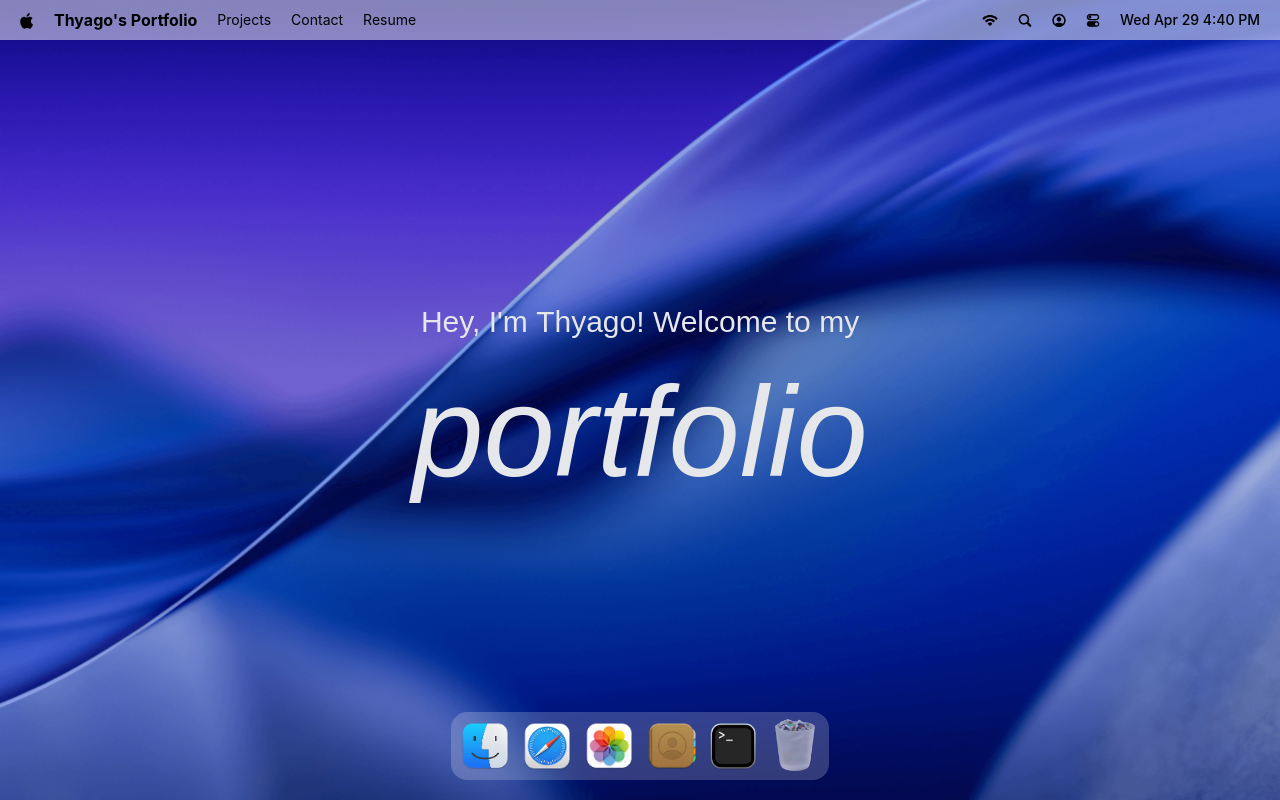
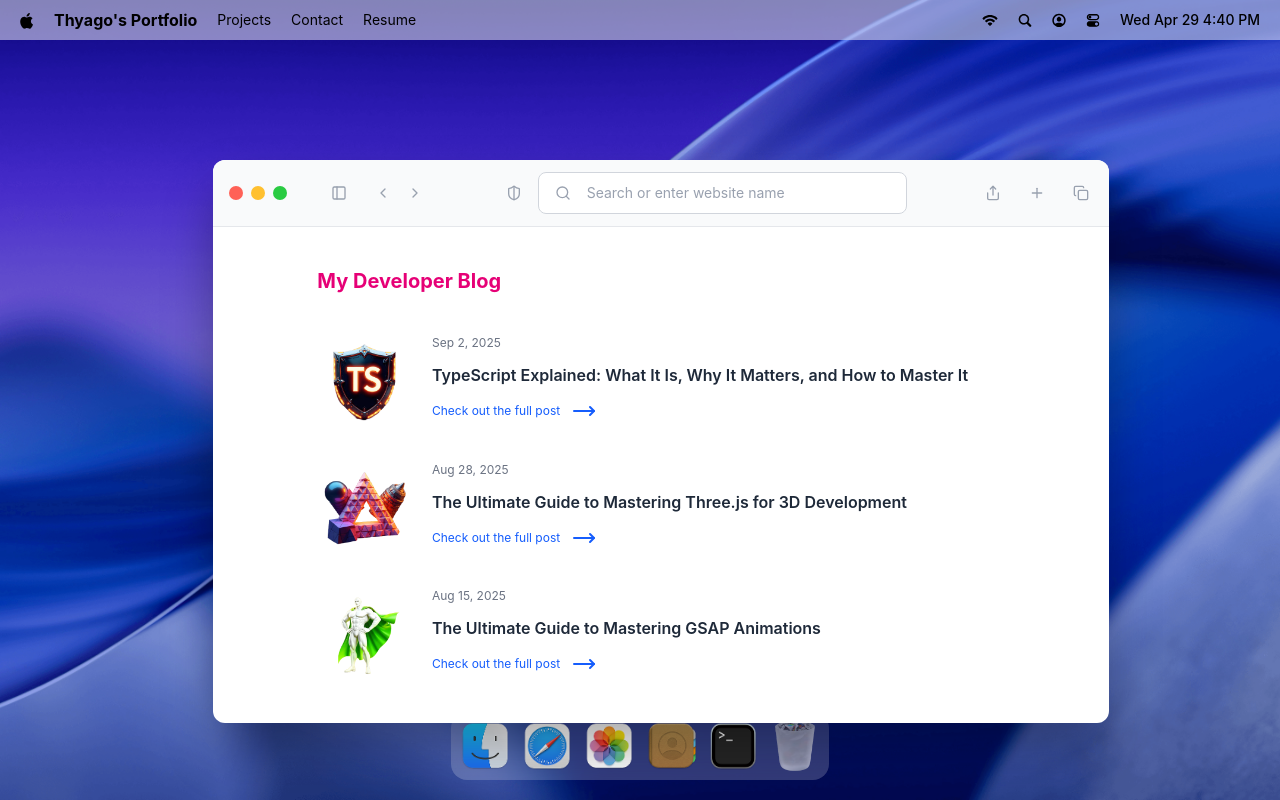
Before and after one commit to Thyagovz/macos_portolio, a React (Vite) app: page / in a window 1280 px wide. Both pictures are taken after a click on the button 547 px from the left and 746 px from the top of the page. Built offline with nearby package versions, Linux system fonts and the light colour scheme; a web font is replaced by a local one.

Commit message:
Implement Safari window component and integrate into App

```diff
--- a/src/App.jsx
+++ b/src/App.jsx
@@ -1,7 +1,7 @@
 import { Dock, Navbar, Welcome } from "#components";
 import { Draggable } from "gsap/Draggable";
 import gsap from "gsap";
-import { Terminal } from "#windows/index";
+import { Safari, Terminal } from "#windows";
 
 gsap.registerPlugin(Draggable);
 
@@ -13,6 +13,7 @@
       <Dock />
 
       <Terminal />
+      <Safari />
     </main>
   );
 };
--- /dev/null
+++ b/src/windows/Safari.jsx
@@ -0,0 +1,76 @@
+import { WindowControls } from "#components";
+import windowWrapper from "#hoc/WindowWrapper.jsx";
+import {
+  ChevronLeft,
+  ChevronRight,
+  Copy,
+  MoveRight,
+  PanelLeft,
+  Plus,
+  Search,
+  Share,
+  ShieldHalf,
+} from "lucide-react";
+import { blogPosts } from "#constants";
+
+const Safari = () => {
+  return (
+    <>
+      <div id="window-header">
+        <WindowControls target="safari" />
+
+        <PanelLeft className="ml-10 icon" />
+
+        <div className="flex items-center gap-2 ml-5">
+          <ChevronLeft className="icon" />
+          <ChevronRight className="icon" />
+        </div>
+
+        <div className="flex-1 flex-center gap-3">
+          <ShieldHalf className="icon" />
+
+          <div className="search">
+            <Search className="icon" />
+
+            <input
+              type="text"
+              placeholder="Search or enter website name"
+              className="flex-1"
+            />
+          </div>
+        </div>
+
+        <div className="flex items-center gap-5">
+          <Share className="icon" />
+          <Plus className="icon" />
+          <Copy className="icon" />
+        </div>
+      </div>
+
+      <div className="blog">
+        <h2>My Developer Blog</h2>
+
+        <div className="space-y-8">
+          {blogPosts.map(({ id, date, title, image, link }) => (
+            <div key={id} className="blog-post">
+              <div className="col-span-2">
+                <img src={image} alt={title} />
+              </div>
+              <div className="content">
+                <p>{date}</p>
+                <h3>{title}</h3>
+                <a href={link} target="_blank" rel="noopener noreferrer">
+                  Check out the full post <MoveRight className="icon-hover" />
+                </a>
+              </div>
+            </div>
+          ))}
+        </div>
+      </div>
+    </>
+  );
+};
+
+const SafariWindow = windowWrapper(Safari, "safari");
+
+export default SafariWindow;
--- a/src/windows/index.js
+++ b/src/windows/index.js
@@ -1,3 +1,4 @@
 import Terminal from "#windows/Terminal.jsx";
+import Safari from "#windows/Safari.jsx";
 
-export { Terminal };
+export { Terminal, Safari };
```
